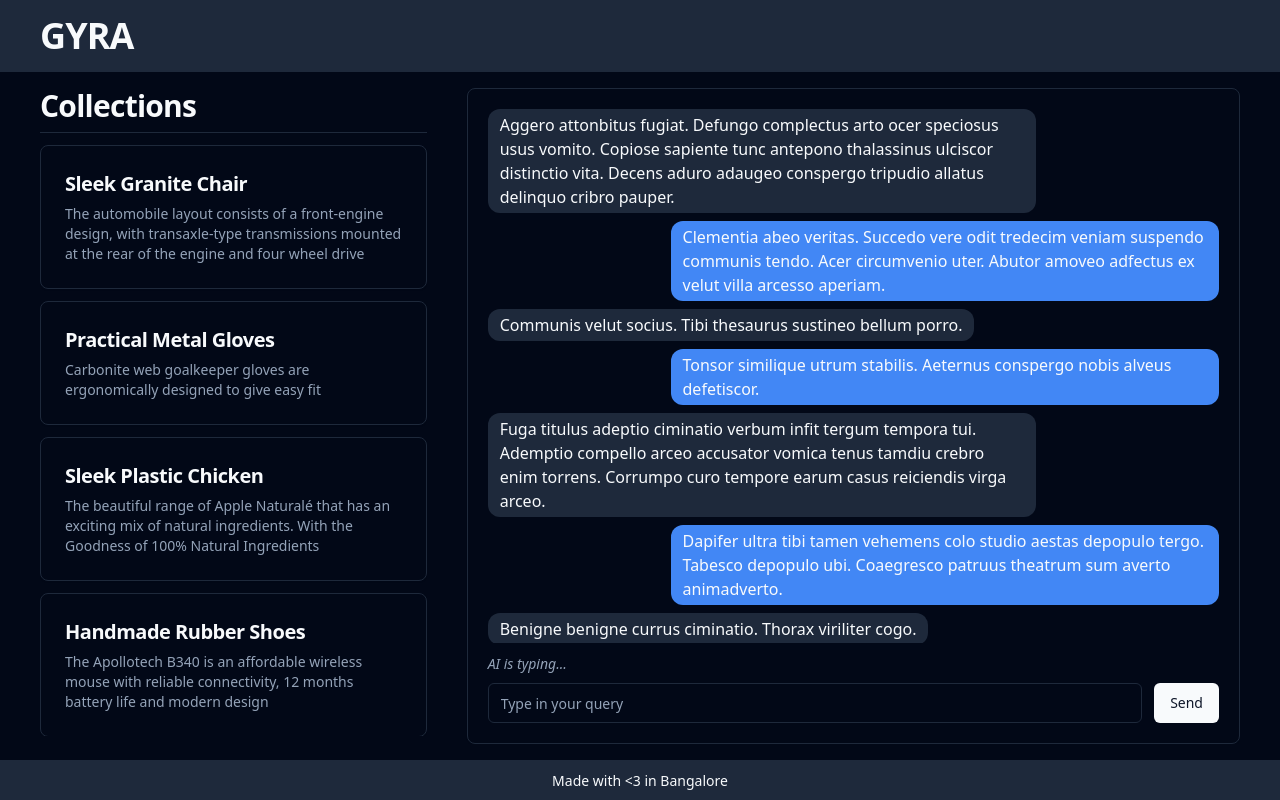
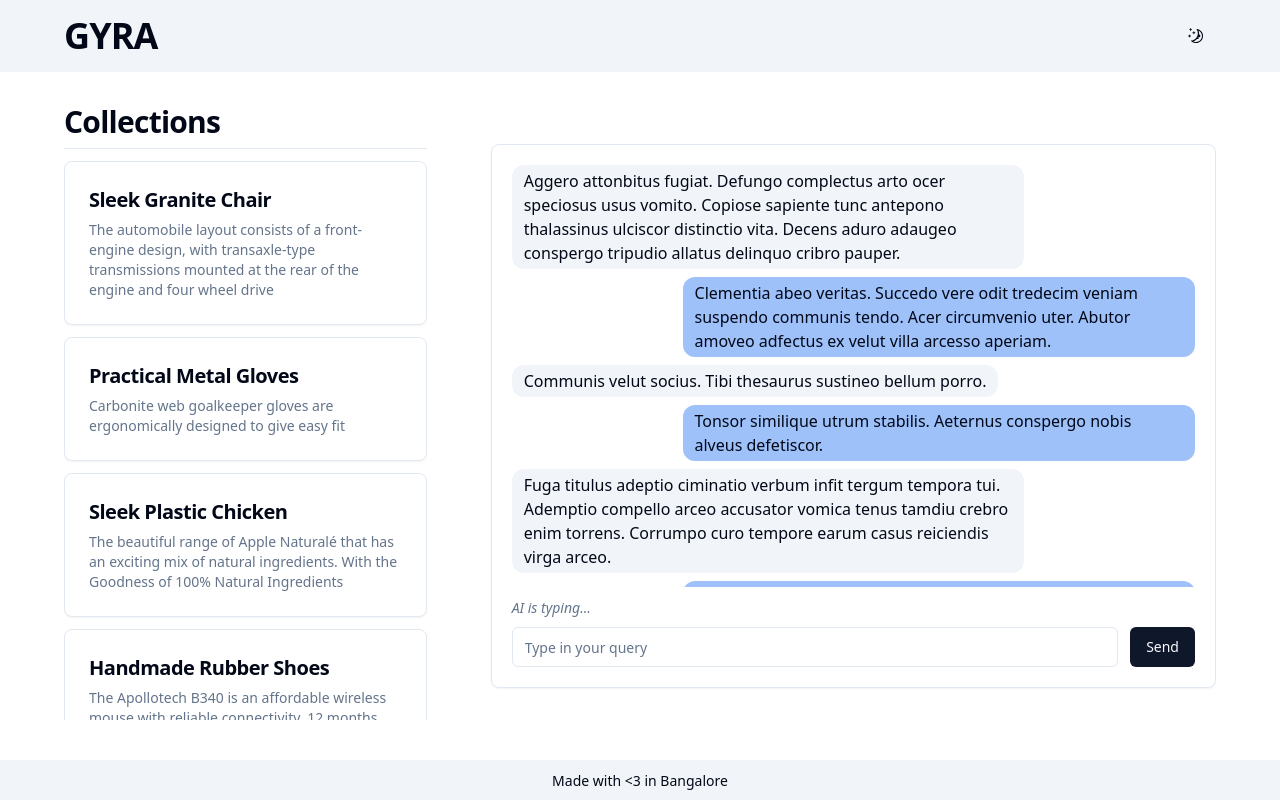
Before and after one commit to vinayakvivek/gyra-demo, a React (Vite) app: page / in a window 1280 px wide. Built offline with nearby package versions, Linux system fonts and the light colour scheme.

Commit message:
Move Navbar, add ThemeButton

```diff
--- a/package.json
+++ b/package.json
@@ -10,11 +10,13 @@
     "preview": "vite preview"
   },
   "dependencies": {
+    "@radix-ui/react-icons": "^1.3.0",
     "@radix-ui/react-scroll-area": "^1.0.4",
     "@radix-ui/react-separator": "^1.0.3",
     "@radix-ui/react-slot": "^1.0.2",
     "class-variance-authority": "^0.7.0",
     "clsx": "^2.0.0",
+    "jotai": "^2.2.2",
     "lucide-react": "^0.263.0",
     "react": "^18.2.0",
     "react-dom": "^18.2.0",
--- a/src/App.tsx
+++ b/src/App.tsx
@@ -1,21 +1,17 @@
 import ChatBox from "./components/ChatBox";
 import CollectionList from "./components/CollectionList";
+import Navbar from "./components/Navbar";
 import { ThemeProvider } from "./components/ThemeProvider";
 
 const App = () => {
   return (
-    <ThemeProvider defaultTheme="dark">
+    <ThemeProvider defaultTheme="system">
       <div className="h-screen flex flex-col">
-        <nav className="bg bg-accent p-4 px-10">
-          <h1 className="scroll-m-20 text-4xl font-extrabold tracking-tight">
-            GYRA
-          </h1>
-        </nav>
-
-        <main className="flex items-stretch grow bg-background p-4 px-10 overflow-y-auto">
-          <div className="flex flex-row w-full overflow-y-auto space-x-10">
+        <Navbar className="px-16" />
+        <main className="flex items-stretch grow bg-background py-8 px-16 overflow-y-auto">
+          <div className="flex flex-row w-full overflow-y-auto space-x-16">
             <CollectionList className="basis-1/3 pb-2" />
-            <ChatBox className="basis-2/3" />
+            <ChatBox className="basis-2/3 py-10" />
           </div>
         </main>
 
--- /dev/null
+++ b/src/components/Navbar.tsx
@@ -0,0 +1,20 @@
+import { forwardRef } from "react";
+import { cn } from "../lib/utils";
+import ThemeButton from "./ThemeButton";
+
+const Navbar = forwardRef<HTMLDivElement, React.HTMLAttributes<HTMLDivElement>>(
+  ({ className, ...props }, ref) => {
+    return (
+      <nav ref={ref} className={cn("bg bg-accent p-4", className)} {...props}>
+        <div className="flex flex-row justify-between">
+          <h1 className="scroll-m-20 text-4xl font-extrabold tracking-tight">
+            GYRA
+          </h1>
+          <ThemeButton />
+        </div>
+      </nav>
+    );
+  }
+);
+
+export default Navbar;
--- /dev/null
+++ b/src/components/ThemeButton.tsx
@@ -0,0 +1,29 @@
+import { forwardRef } from "react";
+import { cn } from "../lib/utils";
+import { SunIcon, MoonIcon } from "@radix-ui/react-icons";
+import { Button } from "./ui/button";
+import { useTheme } from "./ThemeProvider";
+
+const ThemeButton = forwardRef<
+  HTMLButtonElement,
+  React.HTMLAttributes<HTMLButtonElement>
+>(({ className, ...props }, ref) => {
+  const { theme, setTheme } = useTheme();
+  const Icon = theme === "light" ? SunIcon : MoonIcon;
+  return (
+    <Button
+      ref={ref}
+      className={cn("", className)}
+      variant="ghost"
+      size="icon"
+      onClick={() => {
+        setTheme(theme === "light" ? "dark" : "light");
+      }}
+      {...props}
+    >
+      <Icon className="h-4 w-4" />
+    </Button>
+  );
+});
+
+export default ThemeButton;
```
Also changed, not shown: 1 other file (tests, documents, lock files or other folders).
